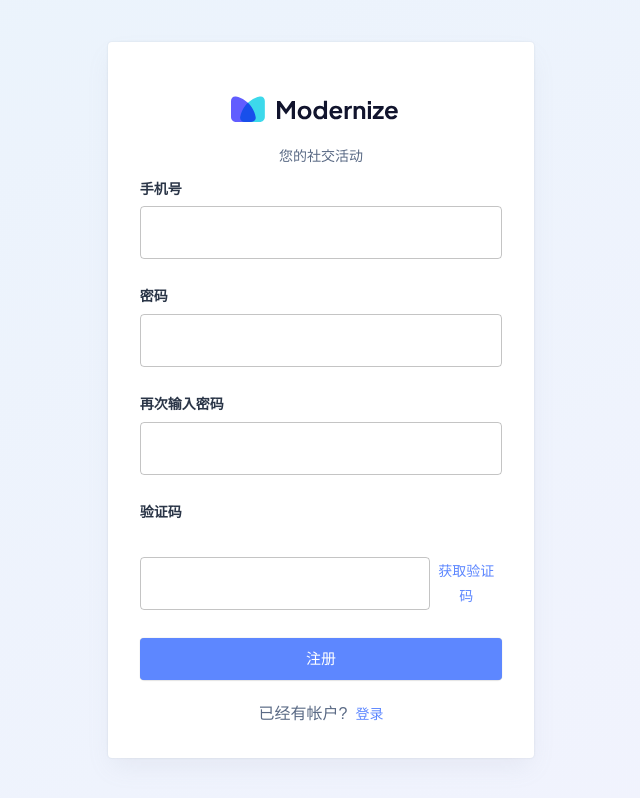
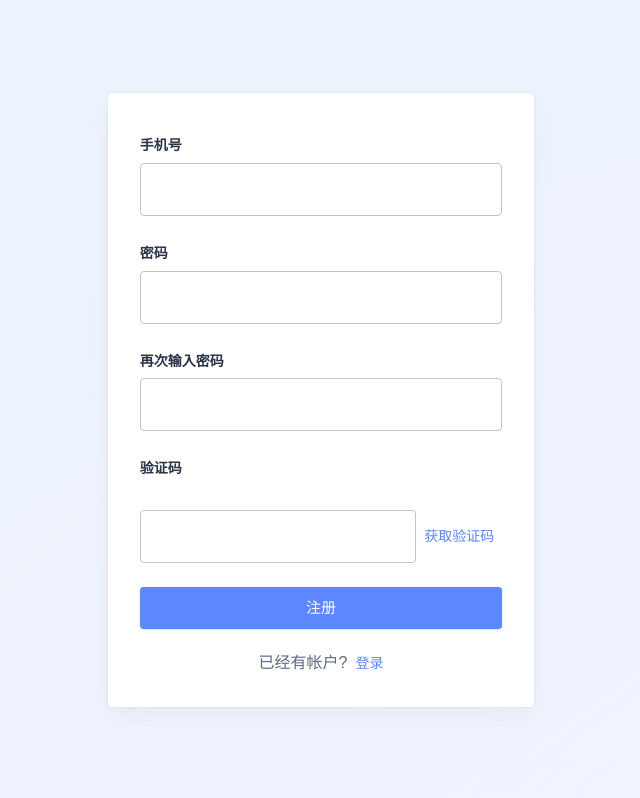
Before and after one commit to Iridescent-Sparkle/sparkle-manage-react, a React (Vite) app: page /auth/register in a window 1280 px wide. Shown: the whole page, without its empty margins (319-959 px from the left). Built offline with nearby package versions, Linux system fonts and the light colour scheme.

Commit message:
✨ feat: 完善登录注册

```diff
--- a/src/store/user/index.ts
+++ b/src/store/user/index.ts
@@ -8,7 +8,7 @@ interface State {
 interface Action {
   getUserInfo: () => Promise<void>
   setData: (params: Partial<State>) => void
-  register: (params: { username: string, captcha: string, confirmPassword: string, password: string }) => void
+  register: (params: { username: string, captcha: string, password: string }) => void
   login: (params: { username: string, password: string }) => void
   logout: () => Promise<void>
 }
@@ -38,13 +38,13 @@ export const useUserStore = create<State & Action>(set => ({
   },
   register: async (params) => {
     await $.post(params, {
-      url: '/user/register',
+      url: 'admin/user/register',
     })
   },
   login: async (params) => {
     try {
       const loginRes = await $.post(params, {
-        url: '/user/login',
+        url: 'admin/user/login',
       })
 
       await localStorage.setItem('token', loginRes.data.accessToken || '')
@@ -64,6 +64,7 @@ export const useUserStore = create<State & Action>(set => ({
   },
   logout: async () => {
     await localStorage.setItem('token', '')
+
     message.success('登录成功')
     set(state => ({
       ...state,
--- a/src/views/authentication/Login.tsx
+++ b/src/views/authentication/Login.tsx
@@ -37,18 +37,18 @@ function Login2() {
           >
             <Card elevation={9} sx={{ p: 4, zIndex: 1, width: '100%', maxWidth: '500px' }}>
               <Box display="flex" alignItems="center" justifyContent="center">
-                <Logo />
+                {/* <Logo /> */}
               </Box>
               <AuthLogin
                 subtext={(
                   <Typography variant="subtitle1" textAlign="center" color="textSecondary" mb={1}>
-                    您的社交活动
+                    {/* 您的社交活动 */}
                   </Typography>
                 )}
                 subtitle={(
                   <Stack direction="row" spacing={1} justifyContent="center" mt={3}>
                     <Typography color="textSecondary" variant="h6" fontWeight="500">
-                      现代化的新手?
+                      {/* 现代化的新手? */}
                     </Typography>
                     <Typography
                       component={Link}
--- a/src/views/authentication/Register.tsx
+++ b/src/views/authentication/Register.tsx
@@ -35,12 +35,12 @@ function Register2() {
           >
             <Card elevation={9} sx={{ p: 4, zIndex: 1, width: '100%', maxWidth: '500px' }}>
               <Box display="flex" alignItems="center" justifyContent="center">
-                <Logo />
+                {/* <Logo /> */}
               </Box>
               <AuthRegister
                 subtext={(
                   <Typography variant="subtitle1" textAlign="center" color="textSecondary" mb={1}>
-                  您的社交活动
+                    {/* 您的社交活动 */}
                   </Typography>
                 )}
                 subtitle={(
--- a/src/views/authentication/auth/AuthLogin.tsx
+++ b/src/views/authentication/auth/AuthLogin.tsx
@@ -7,42 +7,46 @@ import {
   Stack,
   Typography,
 } from '@mui/material'
-import { useEffect, useState } from 'react'
+import { useState } from 'react'
+import { useUserStore } from 'src/store/user'
 import CustomTextField from '../../../components/forms/theme-elements/CustomTextField'
-import { message } from 'antd'
+import { useNavigate } from "react-router-dom";
+import { message } from 'antd';
 
 function AuthLogin({ title, subtitle, subtext }) {
+  const navigate = useNavigate()
+
+  const userStore = useUserStore()
+
   const [passWord, setPassword] = useState('')
+
   const [phone, setPhone] = useState('')
+
   const submit = async () => {
-    try{
-      const {data} = await $.post({
-        username: phone,
-        password: passWord,
-      }, {
-        url: '/admin/user/login',
-      })
-      if (data && data.accessToken) {
-        localStorage.setItem('token', data.accessToken);
-        window.location.href='/'
-      }
-    }catch{
-      message.info('账号或密码错误')
-     return null;
-    }
+    await userStore.login({
+      username: phone,
+      password: passWord,
+    })
 
+    message.success('登录成功')
+
+    navigate({
+      pathname: '/',
+    }, {
+      replace: true
+    })
   }
-  useEffect(()=>{
-    localStorage.removeItem('token')
-  },[])
+
   /* 密码 */
   const ChangePassWord = (value: any) => {
     setPassword(value.target.value)
   }
+
   /* 账号 */
   const ChangePhone = (value: any) => {
     setPhone(value.target.value)
   }
+
   return (
     <>
       {title
@@ -50,7 +54,7 @@ function AuthLogin({ title, subtitle, subtext }) {
           <Typography fontWeight="700" variant="h2" mb={1}>
             {title}
           </Typography>
-          )
+        )
         : null}
 
       {subtext}
--- a/src/views/authentication/auth/AuthRegister.tsx
+++ b/src/views/authentication/auth/AuthRegister.tsx
@@ -1,37 +1,84 @@
-import { Box, Button, Typography } from '@mui/material'
-import { Link } from 'react-router-dom'
-
-import { Stack } from '@mui/system'
-import CustomTextField from '../../../components/forms/theme-elements/CustomTextField'
-import { useEffect, useRef, useState } from 'react';
+import { Box, Button, Typography } from '@mui/material';
+import { Stack } from '@mui/system';
+import { message } from 'antd';
+import { ComponentProps, useEffect, useState } from 'react';
+import CustomTextField from '../../../components/forms/theme-elements/CustomTextField';
+import { useNavigate } from "react-router-dom";
+import { useUserStore } from 'src/store/user';
 
 function AuthRegister({ title, subtitle, subtext }) {
+  const userStore = useUserStore()
+
+  const navigate = useNavigate()
+
   const [countdown, setCountdown] = useState(0);
-  const inputRef = useRef<HTMLInputElement>(null);
+
+  const [phone, setPhone] = useState('')
+
+  const [password, setPassword] = useState('')
+
+  const [confirmPassword, setConfirmPassword] = useState('')
+
+  const [captcha, setCaptcha] = useState('')
+
   /* 获取验证码 */
-  const LoginLgnore =(value)=>{
-    console.log(121);
+  const GetVerificationCode = async () => {
+    if (!phone) {
+      return message.error('请输入手机号')
+    }
 
-  }
-  const GetVerificationCode = () => {
-		const RealNumber = inputRef.current?.value;
-			LoginLgnore(RealNumber);
-			if (countdown === 0) {
-				// 开始倒计时
-				setCountdown(60);
-				// 这里添加发送验证码的代码
-			}
+    const { data } = await $.get({
+      phone
+    }, {
+      url: '/admin/user/register-smsCode'
+    })
+
+    setCountdown(data.countDown);
   };
-	// 每秒检查倒计时是否应该结束
+
   useEffect(() => {
-		let timer: any;
+    let timer: number
     if (countdown > 0) {
+      console.log(countdown)
       timer = setTimeout(() => {
         setCountdown(countdown - 1);
       }, 1000);
     }
     return () => clearTimeout(timer); // 清除定时器
   }, [countdown]);
+
+  const submit = async () => {
+    if (!captcha) {
+      return message.warning('请输入验证码')
+    }
+    if (!phone) {
+      return message.warning('请输入手机号')
+    }
+    if (!password) {
+      return message.warning('请输入密码')
+    }
+    if (!confirmPassword) {
+      return message.warning('请确认密码')
+    }
+    if (password !== confirmPassword) {
+      return message.warning('两次输入的密码不一致')
+    }
+
+    await userStore.register({
+      username: phone,
+      password,
+      captcha
+    })
+
+    message.success('注册成功')
+
+    navigate({
+      pathname: '/auth/login',
+    }, {
+      replace: true
+    })
+  }
+
   return (
     <>
       {title
@@ -55,7 +102,12 @@ function AuthRegister({ title, subtitle, subtext }) {
           >
             手机号
           </Typography>
-          <CustomTextField id="phone" variant="outlined" fullWidth />
+          <CustomTextField id="phone" variant="outlined" fullWidth onChange={(event: Parameters<
+            NonNullable<ComponentProps<"input">["onChange"]>
+          >[0]) => {
+            setPhone(event.target.value)
+            return event
+          }} />
 
           <Typography
             variant="subtitle1"
@@ -67,7 +119,13 @@ function AuthRegister({ title, subtitle, subtext }) {
           >
             密码
           </Typography>
-          <CustomTextField id="password" variant="outlined" fullWidth />
+          <CustomTextField id="password" variant="outlined" fullWidth onChange={(event: Parameters<
+            NonNullable<ComponentProps<"input">["onChange"]>
+          >[0]) => {
+            setPassword(event.target.value)
+            return event
+          }}
+          />
 
           <Typography
             variant="subtitle1"
@@ -79,7 +137,12 @@ function AuthRegister({ title, subtitle, subtext }) {
           >
             再次输入密码
           </Typography>
-          <CustomTextField id="repeatPassword" variant="outlined" fullWidth />
+          <CustomTextField id="repeatPassword" variant="outlined" fullWidth onChange={(event: Parameters<
+            NonNullable<ComponentProps<"input">["onChange"]>
+          >[0]) => {
+            setConfirmPassword(event.target.value)
+            return event
+          }} />
 
           <Typography
             variant="subtitle1"
@@ -100,13 +163,20 @@ function AuthRegister({ title, subtitle, subtext }) {
               mt: 3,
             }}
           >
-            <CustomTextField id="captcha" variant="outlined" fullWidth />
-            <Button onClick={GetVerificationCode} disabled={countdown > 0}>
+            <CustomTextField id="captcha" variant="outlined" sx={{ flex: 1 }} onChange={(event: Parameters<
+              NonNullable<ComponentProps<"input">["onChange"]>
+            >[0]) => {
+              setCaptcha(event.target.value)
+              return event
+            }} />
+            <Button onClick={GetVerificationCode} disabled={countdown > 0} >
               {countdown > 0 ? `重新发送(${countdown})` : '获取验证码'}
             </Button>
           </Box>
         </Stack>
-        <Button color="primary" variant="contained" size="large" fullWidth component={Link} to="/auth/login">
+        <Button color="primary" variant="contained" size="large" fullWidth
+          type="submit"
+          onClick={() => submit()}>
           注册
         </Button>
       </Box>
--- a/vite.config.ts
+++ b/vite.config.ts
@@ -13,10 +13,10 @@ export default defineConfig({
   server: {
     proxy: {
       '/api': {
-        target: 'http://f3b9409.r3.cpolar.cn/',
+        target: 'http://localhost:3000',
         changeOrigin: true,
         secure: false,
-        protocolRewrite:"https",
+        protocolRewrite: "https",
         rewrite: path => path.replace(/^\/api/, ''),
       },
     },
```
Lines whose indentation alone changed are shown as unchanged.
